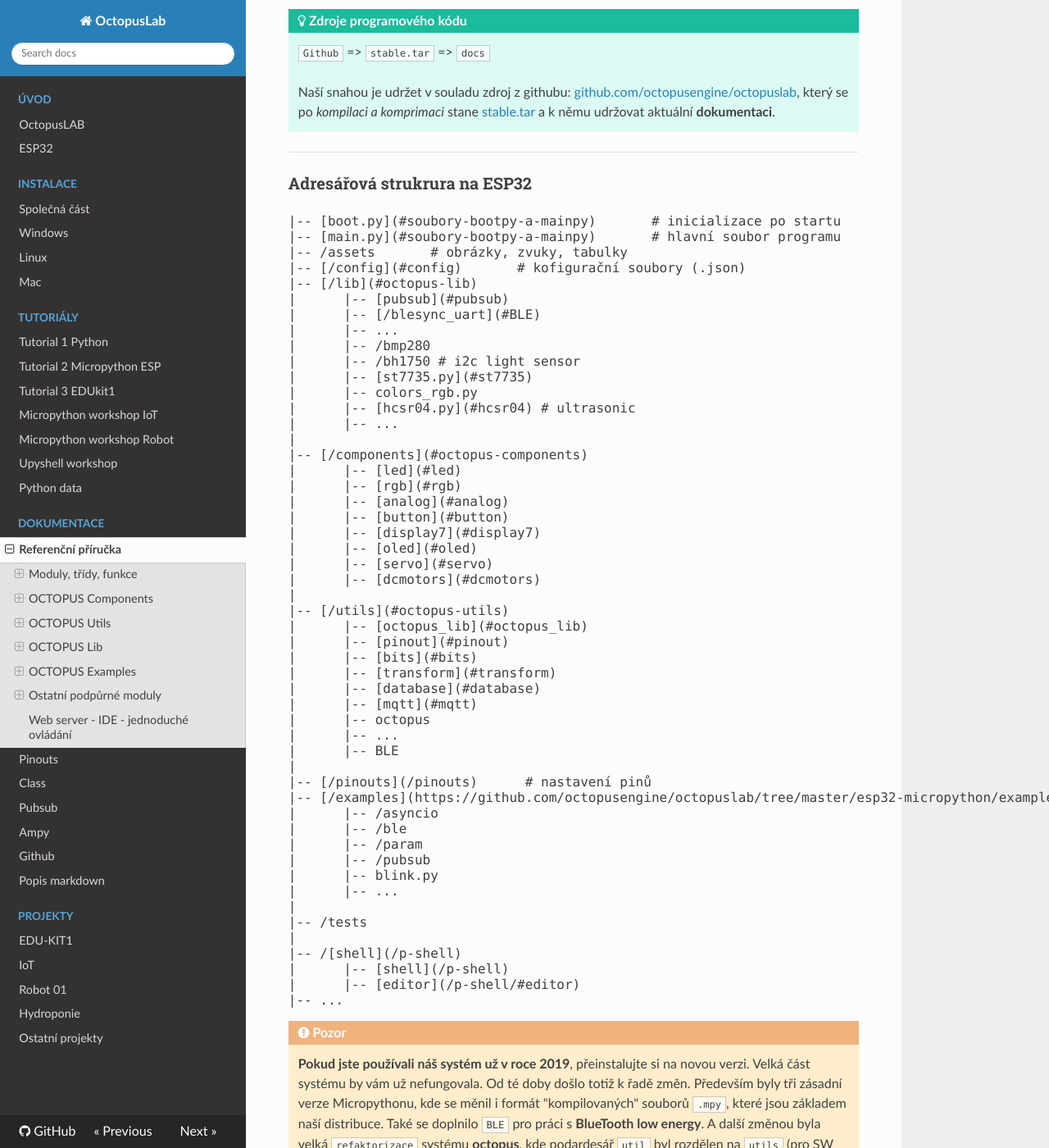
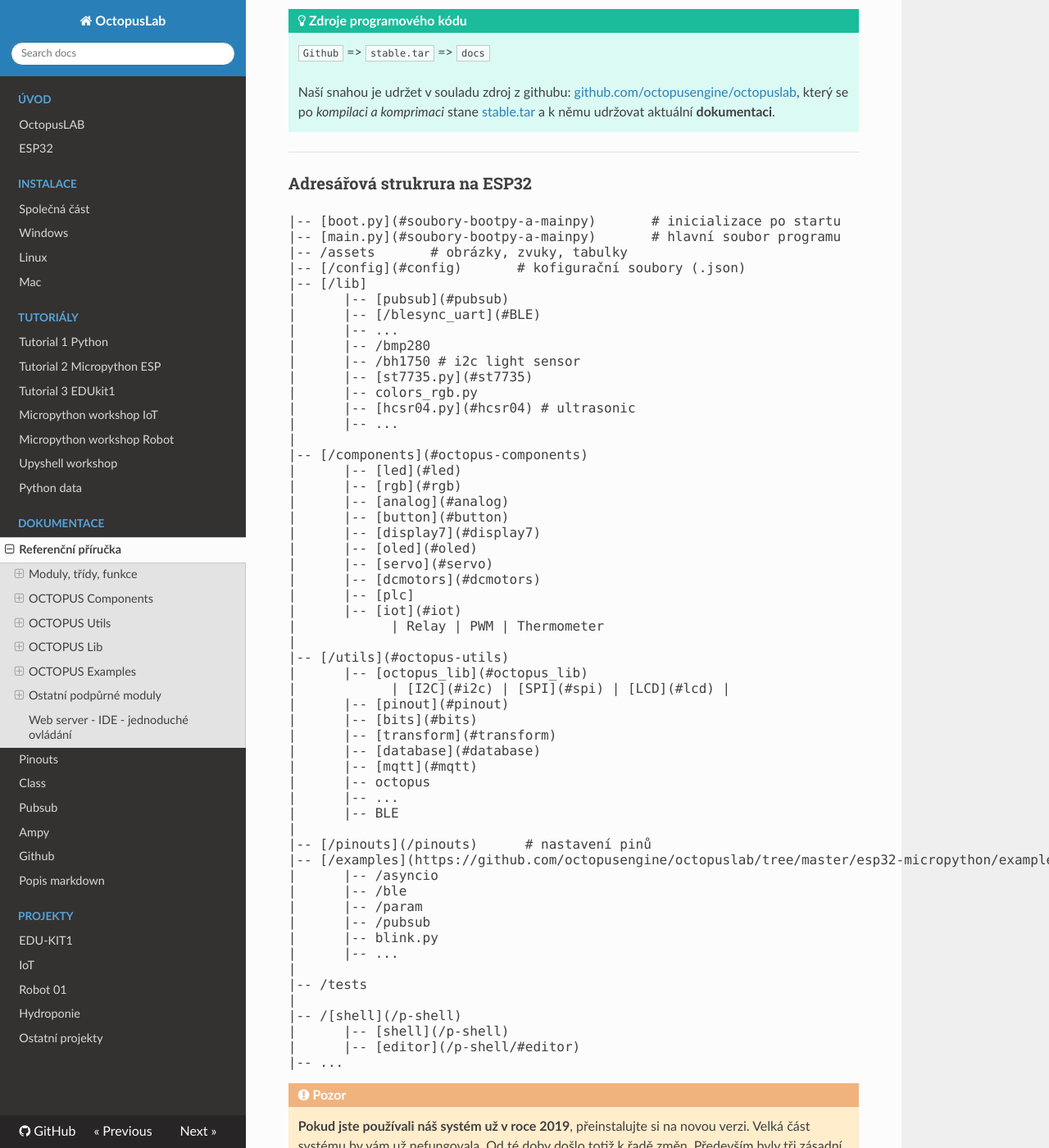
Before and after one commit to octopuslab-cz/docs_octopuslab_cz, an MkDocs documentation site: the page built from docs/basicdoc.md, in a window 1280 px wide and 1400 px high, scrolled down 1078 px. Shown: the whole window at 82% size. Built offline with MkDocs 1.6.1, drawn with Linux system fonts in a browser that asks for light colours; nearby versions of some CDN libraries; some of the changed text lies outside the part shown.

Commit message:
i2c, spi

````diff
--- a/docs/basicdoc.md
+++ b/docs/basicdoc.md
@@ -47,7 +47,7 @@
 |-- [main.py](#soubory-bootpy-a-mainpy)       # hlavní soubor programu
 |-- /assets       # obrázky, zvuky, tabulky
 |-- [/config](#config)       # kofigurační soubory (.json)
-|-- [/lib](#octopus-lib)
+|-- [/lib]
 |      |-- [pubsub](#pubsub)
 |      |-- [/blesync_uart](#BLE)
 |      |-- ...
@@ -67,9 +67,13 @@
 |      |-- [oled](#oled)
 |      |-- [servo](#servo)
 |      |-- [dcmotors](#dcmotors)
+|      |-- [plc]
+|      |-- [iot](#iot)
+|            | Relay | PWM | Thermometer
 |
 |-- [/utils](#octopus-utils)
 |      |-- [octopus_lib](#octopus_lib)
+|            | [I2C](#i2c) | [SPI](#spi) | [LCD](#lcd) |
 |      |-- [pinout](#pinout)
 |      |-- [bits](#bits)
 |      |-- [transform](#transform)
@@ -479,9 +483,13 @@
 re1.value(1)
 re2 = Relay(26)
 
+
+
 from components.iot import Pwm
 pwm_led = Pwm(33)
 pwm_led.duty(300)
+
+
 
 from components.iot import Thermometer
 tt = Thermometer(32)
@@ -981,10 +989,13 @@
 
 ### ![hwsoc](img/database.png){: style="width:28px" } octopus_lib
 
-#### i2c_init()
+#### I2C
+`i2c_init()`
 
 ```python
-
+>>> from utils.octopus_lib import i2c_init
+>>> i2c = i2c_init()
+>>> i2c.scan()
 ```
 
 ```python
@@ -1011,7 +1022,8 @@
 ```
 
 
-#### spi_init()
+#### SPI
+`spi_init()`
 
 ```python
 from machine import Pin, SPI
````
